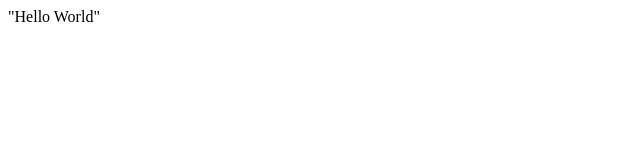
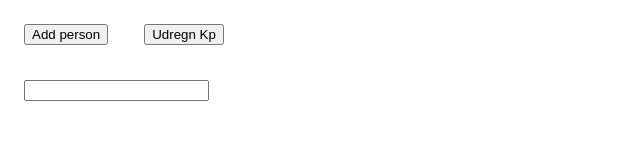
Before and after one commit to lau1512/lau1512.github.io, a plain HTML site: page index.html in a window 1280 px wide. Shown: the whole page, without its empty margins (0-640 px from the left). Drawn offline with Linux system fonts and the light colour scheme.

Commit message:
Second commit

```diff
--- a/index.html
+++ b/index.html
@@ -1 +1,41 @@
-"Hello World"
+<html>
+    <head>
+        <title>K_P calculator</title>
+    </head>
+    <body>
+        <button onclick="add()" style="margin: 1rem">Add person</button>
+        <button onclick="calc()" style="margin: 1rem">Udregn Kp</button>
+        <p id="result"></p>
+        <div id="time_arr" style="margin-left: 1rem">
+            <input type="text" class="inp">
+        </div>
+        <script>
+            function add(){
+                document.getElementById("time_arr").innerHTML += '<br><input type="text" class="inp">';
+            }
+            function calc(){
+                var times = document.getElementsByClassName("inp");
+                var avg = 0;
+                var kp = 0;
+                Array.prototype.forEach.call(times, function(el) {
+                    console.log(el.value);
+                    avg += parseInt(el.value);
+                });
+                avg = avg/times.length;
+                var diff = 0;
+                Array.prototype.forEach.call(times, function(el) {
+                    diff = parseInt(el.value)-avg;
+                    kp += Math.pow(diff,2);
+                    //kp += time.value^2
+                });
+                document.getElementById("result").innerText = "Kp: "+kp;
+
+            }
+        </script>
+    </body>
+    <style>
+    input{
+        margin-top: 0.2rem;
+    }
+    </style>
+</html>
```
